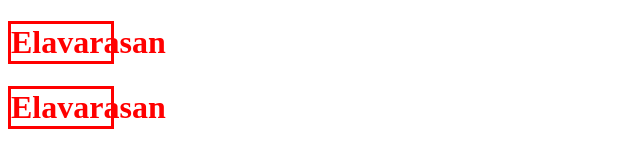
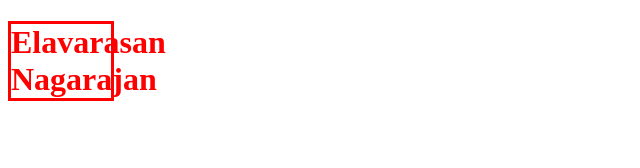
Before and after one commit to Elavarasan325/git-tutorial, a plain HTML site: page index.html in a window 1280 px wide. Shown: the whole page, without its empty margins (0-640 px from the left). Drawn offline with Linux system fonts and the light colour scheme.

Commit message:
change file

```diff
--- a/index.html
+++ b/index.html
@@ -8,8 +8,7 @@
 </head>
 <body>
     <div>
-        <h1>Elavarasan</h1>
-        <h1>Elavarasan</h1>
+        <h1>Elavarasan Nagarajan</h1>
     </div>
 
 </body>
```
